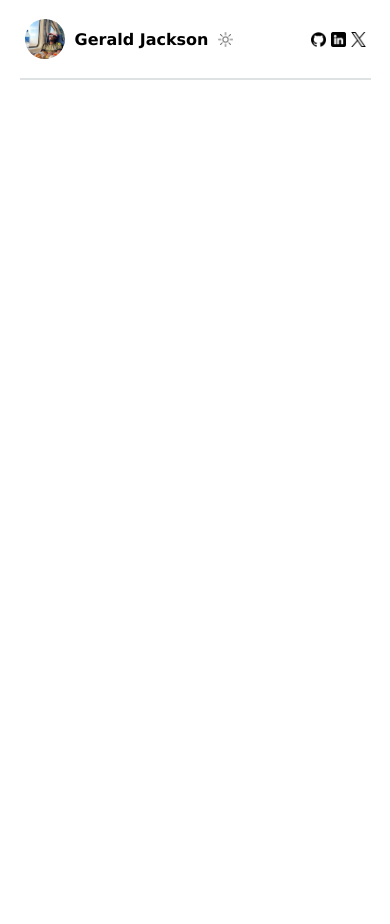
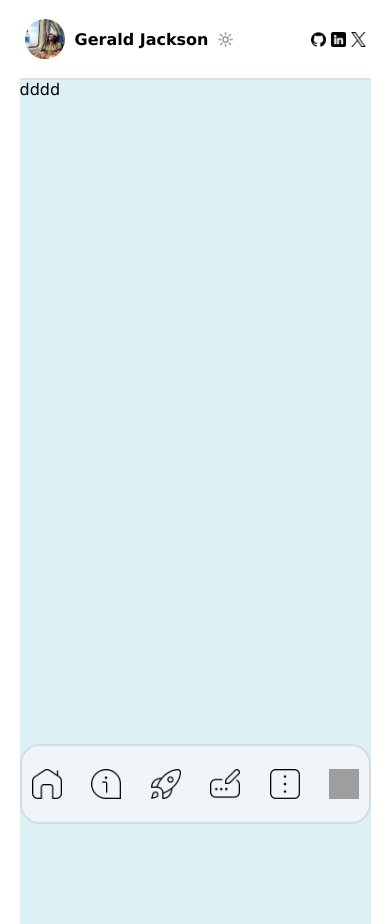
Before and after one commit to Codedys/Portfolio, a React (Vite) app: page / in a window 390 px wide. Before the commit the page ends 844 px from the top, so only its background shows below. Built offline with nearby package versions, Linux system fonts and the light colour scheme; grey boxes are pictures that could not be loaded.

Commit message:
responsive sidebar added

```diff
--- a/src/App.jsx
+++ b/src/App.jsx
@@ -13,6 +13,41 @@ const App = () => {
           <img src="twitter.png" alt="" />
         </div>
       </nav>
+
+
+
+      <main>
+        <div className="sidebar">
+          <div className="route-elements">
+            <img src="home.png" alt="" />
+            <span>Home</span>
+          </div>
+          <div className="route-elements">
+            <img src="about.png" alt="" />
+            <span>About</span>
+          </div>
+          <div className="route-elements">
+            <img src="projects.png" alt="" />
+            <span>Projects</span>
+          </div>
+          <div className="route-elements">
+            <img src="blog.png" alt="" />
+            <span>Blog</span>
+          </div>
+          <div className="route-elements">
+            <img src="resources.png" alt="" />
+            <span>Resources</span>
+          </div>
+          <div className="route-elements">
+            <img src="contact.png" alt="" />
+            <span>Contact</span>
+          </div>
+        </div>
+        <div className="page-content">
+          dddd
+
+        </div>
+      </main>
     </div>
   );
 };
--- a/src/index.css
+++ b/src/index.css
@@ -17,6 +17,7 @@ body {
   height: 100vh;
   width: 90vw;
   background-color: white;
+
 
 
   nav {
@@ -59,10 +60,60 @@ body {
       img {
         height: 25px;
         width: 25px;
+        cursor: pointer;
       }
     }
   }
+
+  main{
+    height: 100%;
+    width: 100%;
+    display: flex;
+    gap: 20%;
+
+
+
+    .sidebar{
+
+      height: 100%;
+      width: 20%;
+      background-color: rgb(241,245,249);
+      border-right: 2px solid rgba(159, 166, 168, 0.329);
+      display: flex;
+      flex-direction: column;
+      gap: 40px;
+
+
+
+      .route-elements{
+        display: flex;
+        align-items: center;
+        gap: 15px;
+        margin-left: 20px;
+        margin-top: 30px;
+
+
+     img{
+
+       height: 30px;
+       width: 30px;
+       cursor: pointer;
+
+      }
+    }
+
+  }
+  .page-content{
+    background-color: rgb(220, 241, 245);
+    height: 100%;
+    width: 40%;
+
+  }
 }
+}
+
+
+/* Media querries */
 
 @media (max-width:480px) {
 .container{
@@ -94,11 +145,70 @@ body {
     img {
       height: 15px;
       width: 15px;
-      cursor: pointer;
+
     }
 
   }
 }
+
+main{
+
+
+
+.sidebar{
+  height: 80px;
+  width: 90%;
+  margin-left: 10px;
+  position: fixed;
+  bottom: 20px;
+  left: 10px;
+  display: flex;
+  align-items: center;
+  justify-content: space-between;
+  border: 2px solid rgba(159, 166, 168, 0.329);
+  border-radius: 20px;
+  flex-direction: row;
+  gap: 0px;
+
+
+
+
+
+  .route-elements{
+    display: flex;
+    align-items: center;
+    justify-content: center;
+    gap: 15px;
+    margin-left: 10px;
+    margin-right: 10px;
+    margin-top: 0px;
+
+
+    span{
+      display: none;
+    }
+
+
+ img{
+
+   height: 30px;
+   width: 30px;
+   cursor: pointer;
+
+  }
 }
 
 }
+.page-content{
+background-color: rgb(220, 241, 245);
+height: 100%;
+width: 100%;
+
+}
+}
+
+}
+
+
+
+}
```
